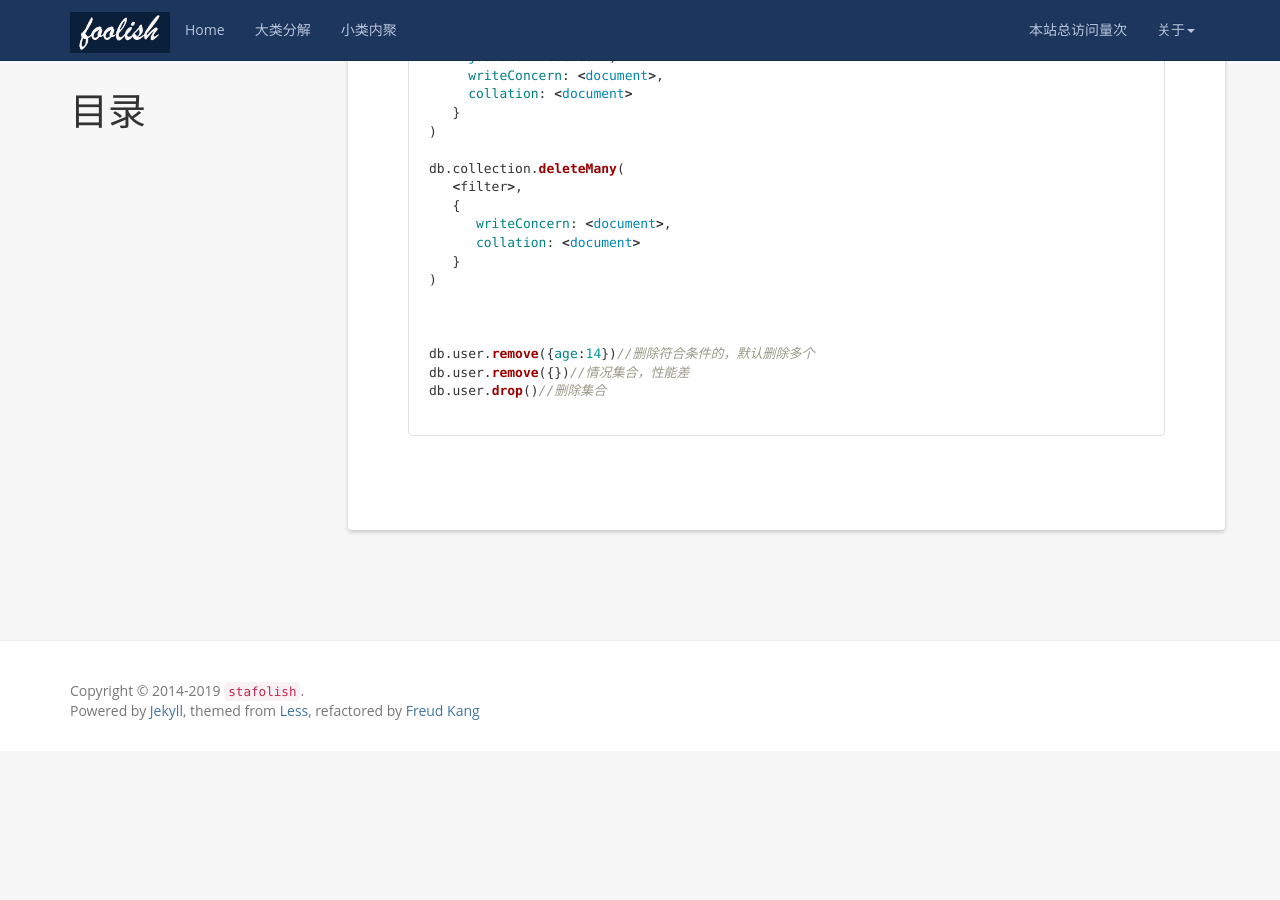
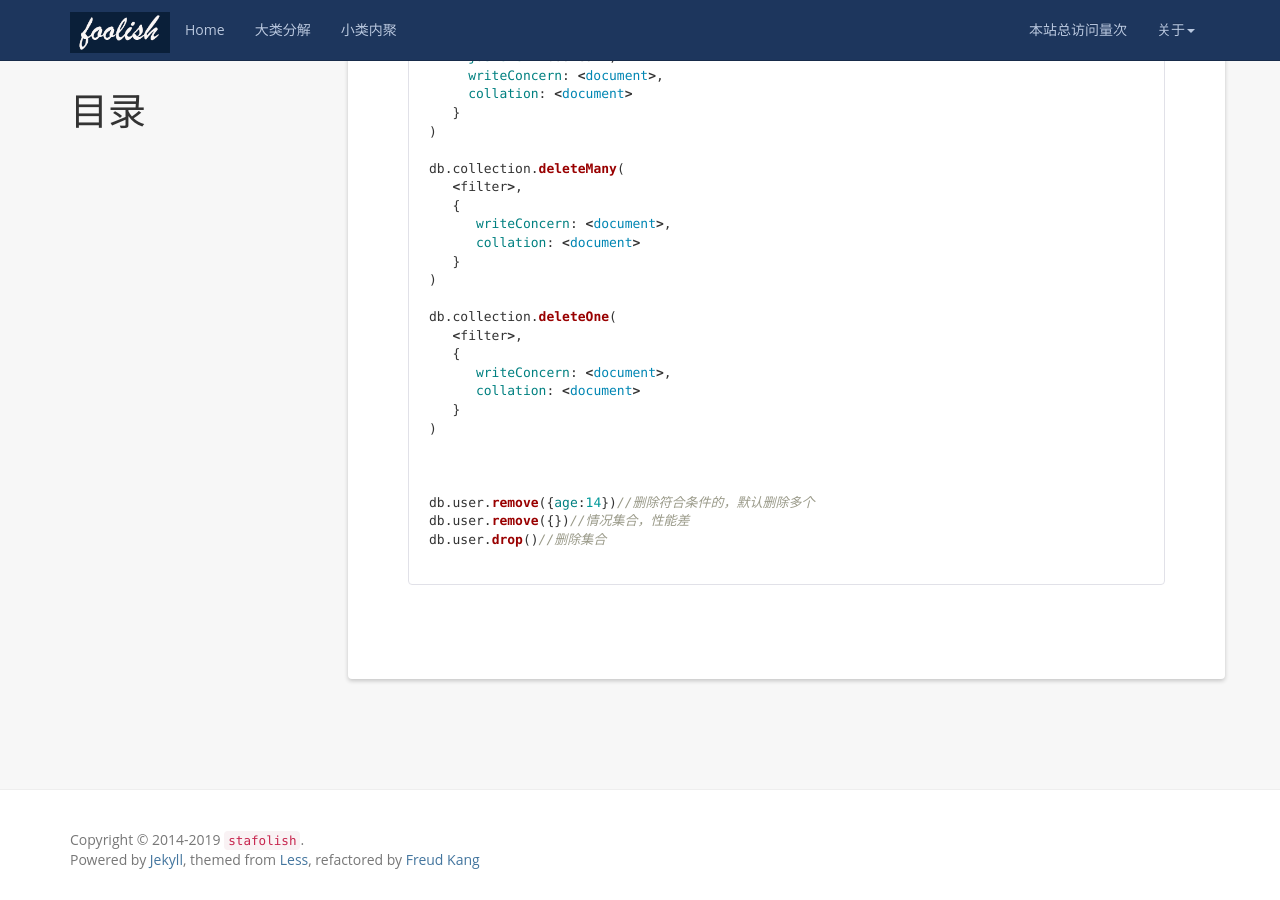
Before and after one commit to stafolish/stafolish.github.io, a Jekyll site: the page built from _posts/2019-04-09-mongodb.md, in a window 1280 px wide and 900 px high, scrolled down 2523 px. Built offline with Jekyll 4.4.1, drawn with Linux system fonts in a browser that asks for light colours; nearby versions of some CDN libraries; a script that is not in the unit is left out; comment, search, counter and statistics services are not loaded; before the commit the page ends 3274 px from its top, so only the background shows below that.

Commit message:
g1 修改

```diff
--- a/_posts/2019-04-09-mongodb.md
+++ b/_posts/2019-04-09-mongodb.md
@@ -144,6 +144,14 @@ db.collection.deleteMany(
    }
 )
 
+db.collection.deleteOne(
+   <filter>,
+   {
+      writeConcern: <document>,
+      collation: <document>
+   }
+)
+
 
 
 db.user.remove({age:14})//删除符合条件的，默认删除多个
```
Also changed, not shown: _posts/2019-03-19-G1垃圾收集器.md (+1 -1 lines).
